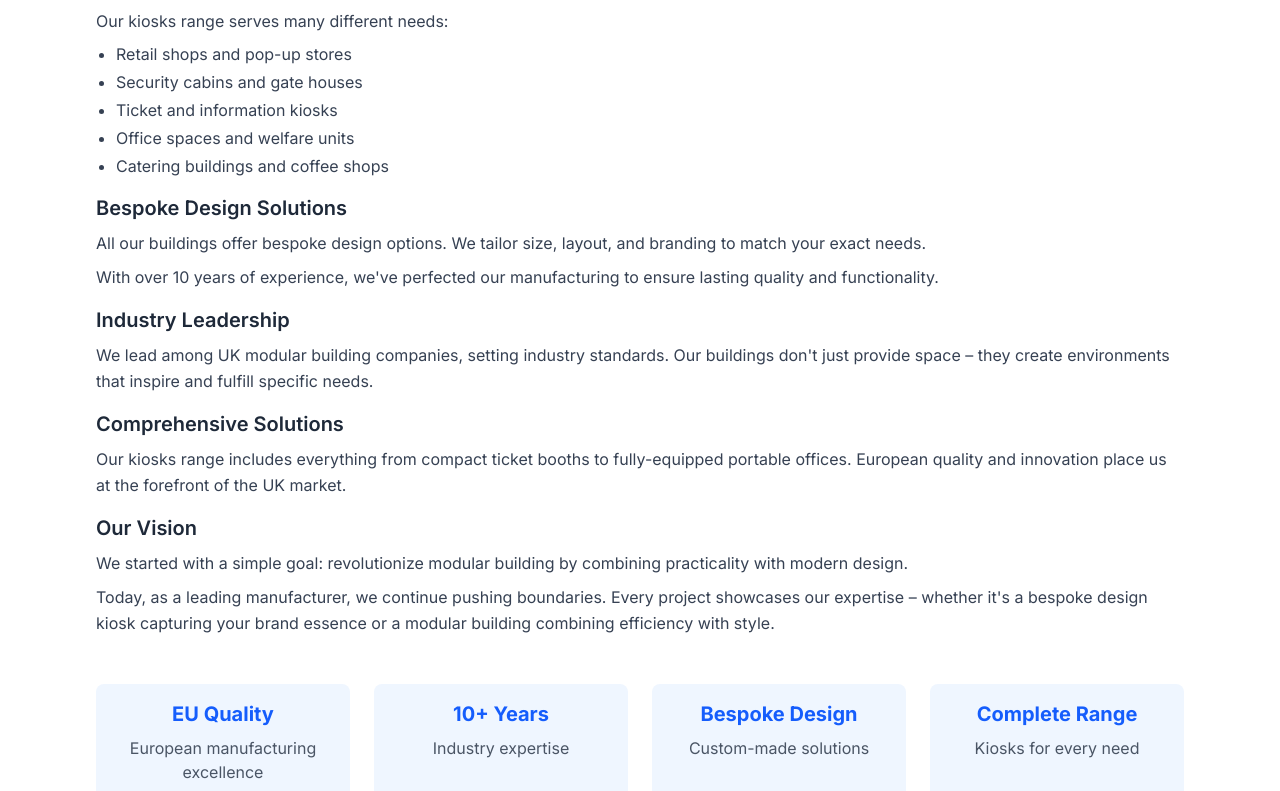
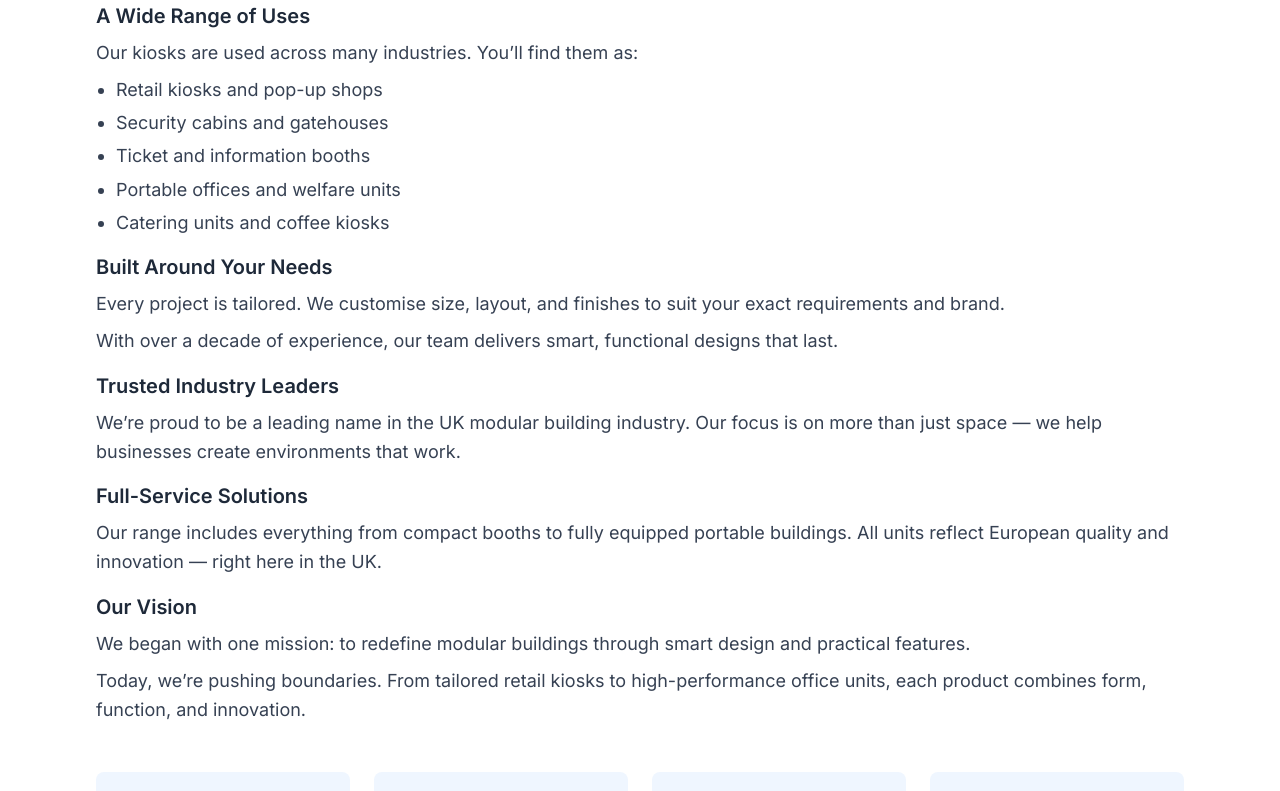
Before and after one commit to KO2112/KioskForm, a Next.js app: page / in a window 1280 px wide. Shown: the part 1985-2776 px from the top of the page. Built offline with nearby package versions, Linux system fonts and the light colour scheme.

Commit message:
try commit

```diff
--- a/src/components/AboutUs.tsx
+++ b/src/components/AboutUs.tsx
@@ -8,54 +8,54 @@ const AboutUsSection = () => {
           About Us
         </h3>
 
-        <div className="space-y-6 text-gray-700">
-          <p className="text-lg leading-relaxed">
-            We supply secure, easy-to-install kiosks and portable buildings made in the EU to the highest quality standards.
+        <div className="space-y-6 text-gray-700 text-lg leading-relaxed">
+          <p>
+            We provide high-quality, secure kiosks and portable buildings built in the EU. Our units are quick to install, easy to move, and made to last.
           </p>
 
           <div className="mb-4">
             <p className="text-xl font-semibold text-gray-800 mb-2">
-              Our Versatile Kiosks Range
+              A Wide Range of Uses
             </p>
-            <p className="leading-relaxed">
-              Our kiosks range serves many different needs:
+            <p>
+              Our kiosks are used across many industries. You’ll find them as:
             </p>
             <ul className="list-disc pl-5 mt-2 space-y-1">
-              <li>Retail shops and pop-up stores</li>
-              <li>Security cabins and gate houses</li>
-              <li>Ticket and information kiosks</li>
-              <li>Office spaces and welfare units</li>
-              <li>Catering buildings and coffee shops</li>
+              <li>Retail kiosks and pop-up shops</li>
+              <li>Security cabins and gatehouses</li>
+              <li>Ticket and information booths</li>
+              <li>Portable offices and welfare units</li>
+              <li>Catering units and coffee kiosks</li>
             </ul>
           </div>
 
           <div className="mb-4">
             <p className="text-xl font-semibold text-gray-800 mb-2">
-              Bespoke Design Solutions
+              Built Around Your Needs
             </p>
-            <p className="leading-relaxed">
-              All our buildings offer bespoke design options. We tailor size, layout, and branding to match your exact needs.
+            <p>
+              Every project is tailored. We customise size, layout, and finishes to suit your exact requirements and brand.
             </p>
-            <p className="leading-relaxed mt-2">
-              With over 10 years of experience, we've perfected our manufacturing to ensure lasting quality and functionality.
+            <p className="mt-2">
+              With over a decade of experience, our team delivers smart, functional designs that last.
             </p>
           </div>
 
           <div className="mb-4">
             <p className="text-xl font-semibold text-gray-800 mb-2">
-              Industry Leadership
+              Trusted Industry Leaders
             </p>
-            <p className="leading-relaxed">
-              We lead among UK modular building companies, setting industry standards. Our buildings don't just provide space – they create environments that inspire and fulfill specific needs.
+            <p>
+              We’re proud to be a leading name in the UK modular building industry. Our focus is on more than just space — we help businesses create environments that work.
             </p>
           </div>
 
           <div className="mb-4">
             <p className="text-xl font-semibold text-gray-800 mb-2">
-              Comprehensive Solutions
+              Full-Service Solutions
             </p>
-            <p className="leading-relaxed">
-              Our kiosks range includes everything from compact ticket booths to fully-equipped portable offices. European quality and innovation place us at the forefront of the UK market.
+            <p>
+              Our range includes everything from compact booths to fully equipped portable buildings. All units reflect European quality and innovation — right here in the UK.
             </p>
           </div>
 
@@ -63,11 +63,11 @@ const AboutUsSection = () => {
             <p className="text-xl font-semibold text-gray-800 mb-2">
               Our Vision
             </p>
-            <p className="leading-relaxed">
-              We started with a simple goal: revolutionize modular building by combining practicality with modern design.
+            <p>
+              We began with one mission: to redefine modular buildings through smart design and practical features.
             </p>
-            <p className="leading-relaxed mt-2">
-              Today, as a leading manufacturer, we continue pushing boundaries. Every project showcases our expertise – whether it's a bespoke design kiosk capturing your brand essence or a modular building combining efficiency with style.
+            <p className="mt-2">
+              Today, we’re pushing boundaries. From tailored retail kiosks to high-performance office units, each product combines form, function, and innovation.
             </p>
           </div>
         </div>
@@ -76,22 +76,22 @@ const AboutUsSection = () => {
         <div className="mt-12 grid grid-cols-2 md:grid-cols-4 gap-6 text-center">
           <div className="p-4 bg-blue-50 rounded-lg">
             <div className="font-bold text-blue-600 text-xl mb-2">EU Quality</div>
-            <p className="text-gray-600">European manufacturing excellence</p>
+            <p className="text-gray-600">Built to European standards</p>
           </div>
 
           <div className="p-4 bg-blue-50 rounded-lg">
             <div className="font-bold text-blue-600 text-xl mb-2">10+ Years</div>
-            <p className="text-gray-600">Industry expertise</p>
+            <p className="text-gray-600">Proven expertise</p>
           </div>
 
           <div className="p-4 bg-blue-50 rounded-lg">
-            <div className="font-bold text-blue-600 text-xl mb-2">Bespoke Design</div>
-            <p className="text-gray-600">Custom-made solutions</p>
+            <div className="font-bold text-blue-600 text-xl mb-2">Custom Design</div>
+            <p className="text-gray-600">Made to fit your brand</p>
           </div>
 
           <div className="p-4 bg-blue-50 rounded-lg">
             <div className="font-bold text-blue-600 text-xl mb-2">Complete Range</div>
-            <p className="text-gray-600">Kiosks for every need</p>
+            <p className="text-gray-600">Solutions for every use</p>
           </div>
         </div>
       </div>
--- a/src/components/Footer.tsx
+++ b/src/components/Footer.tsx
@@ -15,9 +15,10 @@ const Footer = () => {
             <div>
               <h4 className="text-lg font-bold text-gray-900 mb-4">Modular Building Solutions</h4>
               <p className="text-gray-700 mb-4">
-                Premium modular kiosks and portable buildings manufactured in the EU with the highest quality standards.
-                As a leading modular building company UK, we provide customizable solutions for diverse applications.
-              </p>
+              High-quality modular kiosks and portable buildings, built in the EU to top-tier standards.
+              As one of the UK's leading modular building companies, we offer custom solutions for retail, security, catering, and more.
+             </p>
+
               <div className="text-gray-700">
                 <div className="flex items-center mb-2">
                   <svg className="h-5 w-5 text-blue-600 mr-2" xmlns="http://www.w3.org/2000/svg" fill="none" viewBox="0 0 24 24" stroke="currentColor">
@@ -121,7 +122,8 @@ const Footer = () => {
           <div className="flex flex-col md:flex-row justify-between items-center">
             <p className="text-gray-300 text-sm mb-4 md:mb-0">
               © {currentYear} Modular Building Solutions. All rights reserved.
-              <span className="block md:inline md:ml-1">A trusted modular building manufacturer UK providing high-quality portable buildings nationwide.</span>
+             <span className="block md:inline md:ml-1">
+               A trusted UK modular building manufacturer, delivering high-quality portable buildings nationwide.</span>
             </p>
             <div className="flex space-x-6">
 
```
